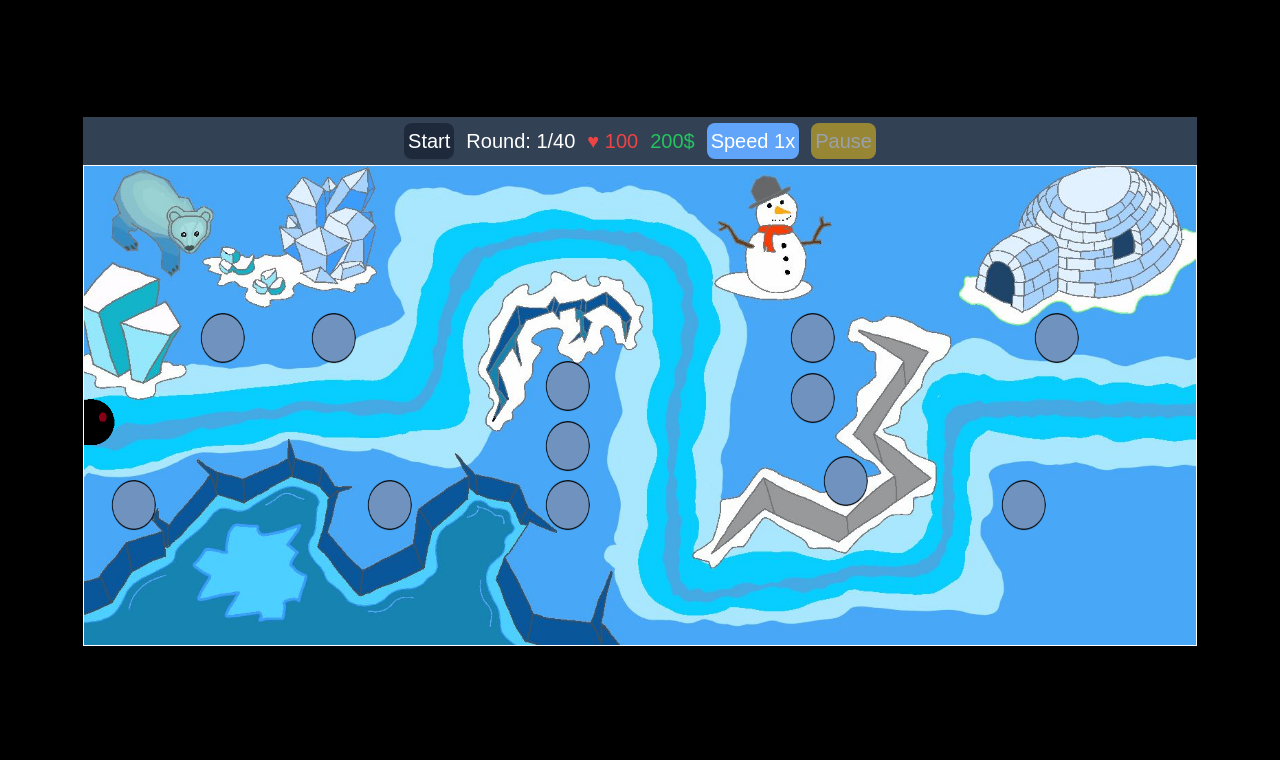
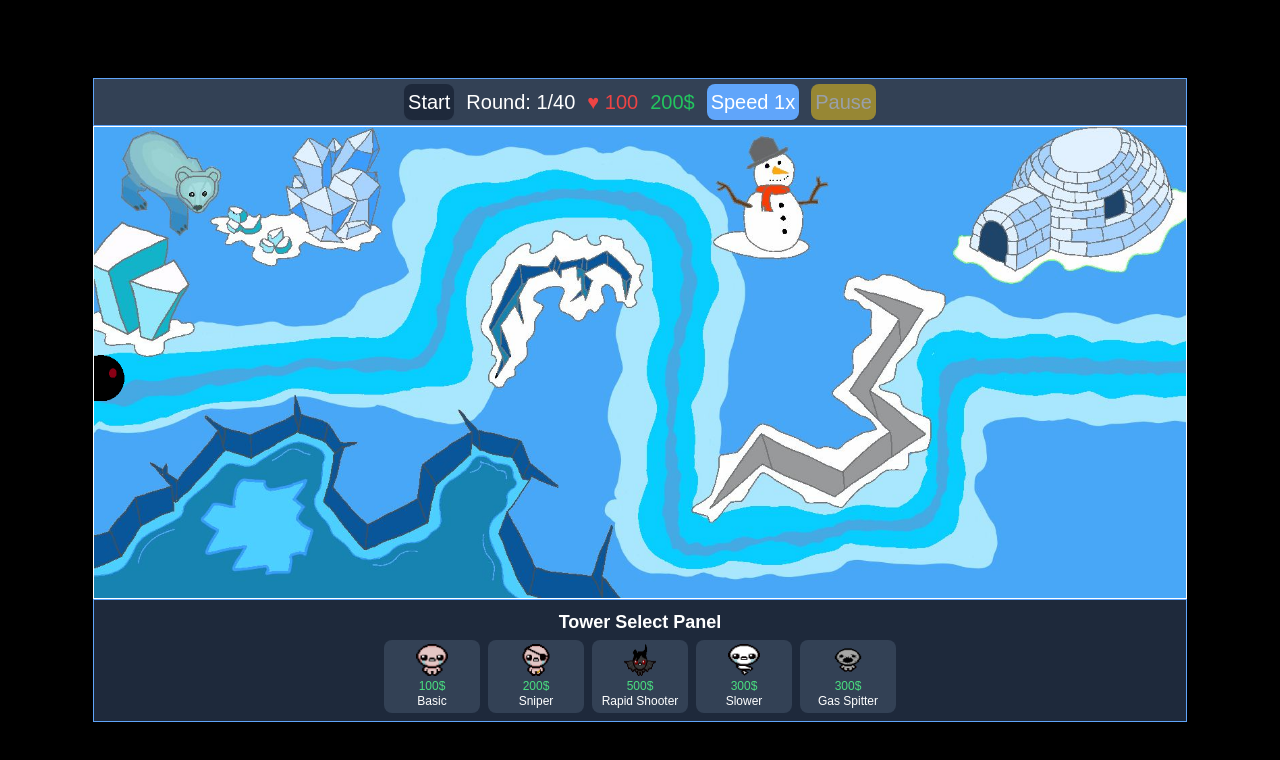
Before and after one commit to Repix1337/Killer-Penguins, a Next.js app: page / in a window 1280 px wide. Shown: the top 760 px of the page. Built offline with nearby package versions, Linux system fonts and the light colour scheme.

Commit message:
New tower select panel

```diff
--- a/app/Menu.tsx
+++ b/app/Menu.tsx
@@ -9,6 +9,7 @@ const Menu = () => {
     const [isSpeedUp, setIsSpeedUp] = React.useState(false);
     const [isPaused, setIsPaused] = React.useState(false);
     const [canPause, setCanPause] = React.useState(false);
+    const [selectedTowerType, setSelectedTowerType] = React.useState('');
 
     const onClick = () => {
       if (round < 1) {
@@ -31,10 +32,14 @@ const Menu = () => {
       }
     }
 
+    const handleTowerSelect = (type: string) => {
+      setSelectedTowerType(prev => prev === type ? '' : type);
+    }
+
     return (
-      <div className="relative">
+      <div className="flex flex-col justify-center  items-center text-white">
 
-        <div className='flex justify-center items-center gap-3 text-xl bg-slate-700 h-12'>
+        <div className='flex justify-center items-center gap-3 w-[100%] text-xl bg-slate-700 h-12 shadow-lg border border-blue-400'>
           <div className=' bg-slate-800 p-1 text-xl rounded-lg shadow-sm hover:cursor-pointer' onClick={onClick}>Start</div>
           <div>Round: {round}/40</div>
           <div className='text-red-500 text-xl'> &hearts; {HealthPoints}</div>
@@ -62,9 +67,82 @@ const Menu = () => {
           isSpeedUp={isSpeedUp}
           isPaused={isPaused}
           setCanPause={setCanPause}
+          selectedTowerType={selectedTowerType}
         />
+
+          <div className='bg-slate-800 flex flex-col items-center p-2 shadow-lg border border-blue-400 w-[100%]'>
+            <h1 className="text-lg font-bold mb-1">Tower Select Panel</h1>
+            <div className='flex flex-wrap justify-center gap-2'>
+              <TowerButton
+                type="basic"
+                src="/tower1.png"
+                price={100}
+                isSelected={selectedTowerType === 'basic'}
+                onClick={() => handleTowerSelect('basic')}
+                label="Basic"
+              />
+              <TowerButton
+                type="sniper"
+                src="/tower2.png"
+                price={200}
+                isSelected={selectedTowerType === 'sniper'}
+                onClick={() => handleTowerSelect('sniper')}
+                label="Sniper"
+              />
+              <TowerButton
+                type="rapidShooter"
+                src="/rapidShooter.png"
+                price={500}
+                isSelected={selectedTowerType === 'rapidShooter'}
+                onClick={() => handleTowerSelect('rapidShooter')}
+                label="Rapid Shooter"
+              />
+              <TowerButton
+                type="slower"
+                src="/slower.png"
+                price={300}
+                isSelected={selectedTowerType === 'slower'}
+                onClick={() => handleTowerSelect('slower')}
+                label="Slower"
+              />
+              <TowerButton
+                type="gasspitter"
+                src="/gasSpitter.png"
+                price={300}
+                isSelected={selectedTowerType === 'gasspitter'}
+                onClick={() => handleTowerSelect('gasspitter')}
+                label="Gas Spitter"
+              />
+            </div>
+          </div>
       </div>
     )
 }
 
+interface TowerButtonProps {
+  type: string;
+  src: string;
+  price: number;
+  isSelected: boolean;
+  onClick: () => void;
+  label?: string;
+}
+
+const TowerButton = ({ type, src, price, isSelected, onClick, label }: TowerButtonProps) => (
+  <div
+    className={`hover:scale-105 transition-all cursor-pointer bg-slate-700 rounded-lg p-1 w-24 ${
+      isSelected ? 'ring-2 ring-blue-400' : ''
+    }`}
+    onClick={onClick}
+  >
+    <div className="flex justify-center">
+      <img src={src} className='w-8 h-8' alt={type} />
+    </div>
+    <div className="text-center text-xs mt-0.5">
+      <p className="text-green-400">{price}$</p>
+      <p className="whitespace-normal leading-tight">{label || type}</p>
+    </div>
+  </div>
+);
+
 export default Menu
--- a/app/Spawn.tsx
+++ b/app/Spawn.tsx
@@ -14,6 +14,7 @@ interface SpawnProps {
   isSpeedUp: boolean;
   isPaused: boolean;
   setCanPause: React.Dispatch<React.SetStateAction<boolean>>;
+  selectedTowerType: string;
 }
 
 // Define the Enemy interface
@@ -66,9 +67,10 @@ interface Tower {
   hasSpecialUpgrade: boolean;
   specialUpgradeAvailable: boolean;
   canStopRegen: boolean;
+  src: string; // Add src property
 }
 
-const Spawn: React.FC<SpawnProps> = ({ round, setHealthPoints, money, setMoney, setRound, hp, isSpeedUp, isPaused, setCanPause }) => {
+const Spawn: React.FC<SpawnProps> = ({ round, setHealthPoints, money, setMoney, setRound, hp, isSpeedUp, isPaused, setCanPause, selectedTowerType }) => {
   // Game state
   const [enemies, setEnemies] = useState<Enemy[]>([]);
   const [tower, setTower] = useState<Tower[]>([]);
@@ -82,7 +84,6 @@ const Spawn: React.FC<SpawnProps> = ({ round, setHealthPoints, money, setMoney,
   }[]>([]);
   const [enemyCount, setEnemyCount] = useState(0);
   const [showUpgradeMenu, setShowUpgradeMenu] = useState(false);
-  const [showTowerSelectMenu, setShowTowerSelectMenu] = useState(false);
   const [selectedTowerID, setSelectedTowerID] = useState('');
   const [selectedTower, setSelectedTower] = useState<{
     towerPositionX: number;
@@ -469,7 +470,7 @@ setEnemies([]);
     if (round > 0) {
       spawnEnemies();
     }
-  }, (round === 32 || round === 40 ? (isSpeedUp ? 2500 : 1250) : Math.max(1000 / round, 50)) / (isSpeedUp ? 2 : 1));
+  }, (round === 32  ? (isSpeedUp ? 2500 : 1250) : Math.max(1000 / round, 50)) / (isSpeedUp ? 2 : 1));
 
   // Cleanup
   return () => clearInterval(spawnInterval);
@@ -902,39 +903,24 @@ useEffect(() => {
     return () => clearInterval(poisonInterval);
   }, [enemies, tower, isPageVisible, isSpeedUp, isPaused]);
   // Buy towers and place them on the map
-  const buyTowers = (event: React.MouseEvent<HTMLImageElement>, positionX: number,positionY:number) => {
-    if (round > 0 && (event.target as HTMLImageElement).src.includes('buildingSite')) {
-      setShowUpgradeMenu(false);
-      setShowTowerSelectMenu(true);
-      const newTowerId = uuidv4();  // Generate ID first
-      (event.target as HTMLImageElement).id = newTowerId;  // Set the ID of the clicked element
-      setSelectedTowerID(newTowerId);  // Set the selected tower ID
-      setSelectedTower([{ towerPositionX: positionX, towerPositionY: positionY, element: event.target as HTMLImageElement }]);
-    }
-    else if (round > 0 && !(event.target as HTMLImageElement).src.includes('buildingSite')) {
+  const buyTowers = (event: React.MouseEvent<HTMLImageElement>, positionX: number, positionY: number) => {
+    if (round > 0 && selectedTowerType && (event.target as HTMLImageElement).src.includes('buildingSite')) {
+      const newTowerId = uuidv4();
+      (event.target as HTMLImageElement).id = newTowerId;
+
+      // Check if we have enough money for the selected tower
+      const towerConfig = TOWER_TYPES[selectedTowerType.toUpperCase() as keyof typeof TOWER_TYPES];
+      if (towerConfig && money >= towerConfig.price) {
+        (event.target as HTMLImageElement).src = towerConfig.src;
+        setMoney((prevMoney) => prevMoney - towerConfig.price);
+        setTower((prevTower) => [...prevTower, createNewTower(selectedTowerType.toUpperCase() as keyof typeof TOWER_TYPES, positionX, positionY, newTowerId)]);
+      }
+    } else if (round > 0 && !(event.target as HTMLImageElement).src.includes('buildingSite')) {
       setShowUpgradeMenu(true);
-      setShowTowerSelectMenu(false);
       setSelectedTowerID((event.target as HTMLImageElement).id);
     }
   };
 
-// Then modify the selectTowerType function to use these constants
-const selectTowerType = (type: string, newTowerId: string) => {
-  const towerType = type.toUpperCase() as keyof typeof TOWER_TYPES;
-  const towerConfig = TOWER_TYPES[towerType];
-
-  if (!towerConfig || money < towerConfig.price) return;
-
-  selectedTower[0].element.src = towerConfig.src;
-  setShowTowerSelectMenu(false);
-  setMoney((prevMoney) => prevMoney - towerConfig.price);
-
-  setTower((prevTower) => [...prevTower, createNewTower(towerType, selectedTower[0].towerPositionX, selectedTower[0].towerPositionY, newTowerId)]);
-};
-
-const closeTowerSelectMenu = () => {
-  setShowTowerSelectMenu(false);
-}
 const upgradeTower = () => {
   if (showUpgradeMenu) {
     const selectedTower = tower.find(t => t.id === selectedTowerID);
@@ -1293,10 +1279,10 @@ const upgradeTower = () => {
           style={{
             '--tower-positionX': `${effect.towerPositionX + 1}%`,
             '--tower-positionY': `${effect.towerPositionY + 2.5}%`,
-            '--enemy-positionX': `${effect.enemyPositionX + 2.5}%`,
-            '--enemy-positionY': `${effect.enemyPositionY + 2.5}%`,
+            '--enemy-positionX': `${effect.enemyPositionX + 1.5}%`,
+            '--enemy-positionY': `${effect.enemyPositionY}%`,
             left: `${effect.towerPositionX}%`,
-            animationDuration: `${isSpeedUp ? '75ms' : '150ms'}`,
+            animationDuration: `${isSpeedUp ? '50ms' : '100ms'}`,
           } as React.CSSProperties}
         />
 
@@ -1454,80 +1440,51 @@ const RangeIndicator = ({ tower }: { tower: Tower }) => {
 
   return (
     <>
-    <div className='relative h-[85%] border  border-white overflow-hidden' suppressHydrationWarning>
+    <div className='relative h-[70%] w-full border  border-white overflow-hidden' suppressHydrationWarning>
       <img src='/map.png' className='object-cover w-full h-full z-0' alt='map' />
       {/* Add range indicators for all towers */}
       {tower.map((t) => (
         <RangeIndicator key={`range-${t.id}`} tower={t} />
       ))}
-      <img src='/buildingSite.png' className='absolute top-[30%] left-[20%] w-14 h-14 z-10' onClick={(event) => buyTowers(event, 21,32)} />
-      <img src='/buildingSite.png' className='absolute top-[30%] left-[10%] w-14 h-14 z-10' onClick={(event) => buyTowers(event, 11,32)} />
-      <img src='/buildingSite.png' className='absolute top-[60%] left-[66%] w-14 h-14 z-10' onClick={(event) => buyTowers(event, 66,62.5)} />
-      <img src='/buildingSite.png' className='absolute top-[30%] left-[63%] w-14 h-14 z-10' onClick={(event) => buyTowers(event, 63,32)} />
-      <img src='/buildingSite.png' className='absolute top-[42.5%] left-[63%] w-14 h-14 z-10' onClick={(event) => buyTowers(event, 63,44.5)} />
-      <img src='/buildingSite.png' className='absolute top-[30%] left-[85%] w-14 h-14 z-10' onClick={(event) => buyTowers(event, 85,32)} />
-      <img src='/buildingSite.png' className='absolute top-[65%] left-[2%] w-14 h-14 z-10' onClick={(event) => buyTowers(event, 2,65)} />
-      <img src='/buildingSite.png' className='absolute top-[65%] left-[25%] w-14 h-14 z-10' onClick={(event) => buyTowers(event, 25,66)} />
-      <img src='/buildingSite.png' className='absolute top-[40%] left-[41%] w-14 h-14 z-10' onClick={(event) => buyTowers(event, 41,41)} />
-      <img src='/buildingSite.png' className='absolute top-[52.5%] left-[41%] w-14 h-14 z-10' onClick={(event) => buyTowers(event, 41,53.5)} />
-      <img src='/buildingSite.png' className='absolute top-[65%] left-[41%] w-14 h-14 z-10' onClick={(event) => buyTowers(event, 42,67)} />
-      <img src='/buildingSite.png' className='absolute top-[65%] left-[82%] w-14 h-14 z-10' onClick={(event) => buyTowers(event, 83,66)} />
+      <div>
+  {round > 0 && (
+    <>
+      {[
+        { top: '30%', left: '20%', x: 21, y: 32 },
+        { top: '30%', left: '10%', x: 11, y: 32 },
+        { top: '60%', left: '66%', x: 66, y: 62.5 },
+        { top: '30%', left: '63%', x: 63, y: 32 },
+        { top: '42.5%', left: '63%', x: 63, y: 44.5 },
+        { top: '30%', left: '85%', x: 85, y: 32 },
+        { top: '65%', left: '2%', x: 2, y: 65 },
+        { top: '65%', left: '25%', x: 25, y: 66 },
+        { top: '40%', left: '41%', x: 41, y: 41 },
+        { top: '52.5%', left: '41%', x: 41, y: 53.5 },
+        { top: '65%', left: '41%', x: 42, y: 67 },
+        { top: '65%', left: '82%', x: 83, y: 66 }
+      ].map((pos, index) => {
+        const existingTower = tower.find(t => t.positionX === pos.x && t.positionY === pos.y);
+
+        // Only render if there's an existing tower or if a tower type is selected
+        const shouldShow = existingTower || selectedTowerType;
+
+        return shouldShow ? (
+          <img
+            key={index}
+            id={existingTower?.id || `building-site-${index}`}
+            src={existingTower ? existingTower.src : '/buildingSite.png'}
+            className='absolute w-14 h-14 z-10 hover:opacity-75 transition-opacity'
+            style={{ top: pos.top, left: pos.left }}
+            onClick={(event) => buyTowers(event, pos.x, pos.y)}
+          />
+        ) : null;
+      })}
+    </>
+  )}
+</div>
       {createEnemy()}
 
       {attackAnimation()}
-      {showTowerSelectMenu && (
-      <div className='absolute top-1/2 left-1/2 transform -translate-x-1/2 -translate-y-1/2 z-40 bg-slate-800
-        flex flex-col items-center justify-between p-6 rounded-lg gap-6 shadow-lg border border-blue-400'>
-        <h1 className="text-xl font-bold mb-2">Tower Select Menu</h1>
-        <div className='flex gap-4'>
-          <div className='hover:scale-110 transition-all'>
-            <button onClick={() => selectTowerType("basic",selectedTowerID)}>
-              <img src='/tower1.png' className='w-16 h-16'/>
-            </button>
-            <h1>100$</h1>
-            <h1>Basic</h1>
-          </div>
-          <div className='hover:scale-110 transition-all'>
-            <button onClick={() => selectTowerType("sniper",selectedTowerID)}>
-              <img src='/tower2.png' className='w-16 h-16'/>
-            </button>
-            <h1>200$</h1>
-            <h1>Sniper</h1>
-          </div>
-          <div className='hover:scale-110 transition-all'>
-            <button onClick={() => selectTowerType("rapidShooter",selectedTowerID)}>
-              <img src='/rapidShooter.png' className='w-16 h-16'/>
-            </button>
-            <h1>500$</h1>
-            <h1>Rapid
-               <p>Shooter</p></h1>
-          </div>
-          <div className='hover:scale-110 transition-all'>
-            <button onClick={() => selectTowerType("slower",selectedTowerID)}>
-              <img src='/slower.png' className='w-16 h-16'/>
-            </button>
-            <h1>300$</h1>
-            <h1>Slower</h1>
-          </div>
-          <div className='hover:scale-110 transition-all'>
-            <button onClick={() => selectTowerType("gasspitter",selectedTowerID)}>
-              <img src='/gasSpitter.png' className='w-16 h-16'/>
-            </button>
-            <h1>300$</h1>
-            <h1>Gas
-               <p>Spitter</p></h1>
-          </div>
-        </div>
-
-        <button
-              className="bg-red-500 hover:bg-gray-700 text-white font-bold py-2 px-4 rounded w-full mt-2"
-              onClick={closeTowerSelectMenu}
-              >
-                Close
-              </button>
-      </div>
-    )}
-
     </div>
     {upgradeTower()}
     </>
--- a/app/page.tsx
+++ b/app/page.tsx
@@ -4,7 +4,7 @@ import Menu from "./Menu";
 export default function Home() {
   return (
     <div className="h-screen w-screen flex flex-col
-     justify-center items-center p-10 overflow-hidden bg-black text-white"
+     justify-center items-center p-14 overflow-hidden bg-black text-white"
      suppressHydrationWarning>
       <Menu/>
     </div>
```
